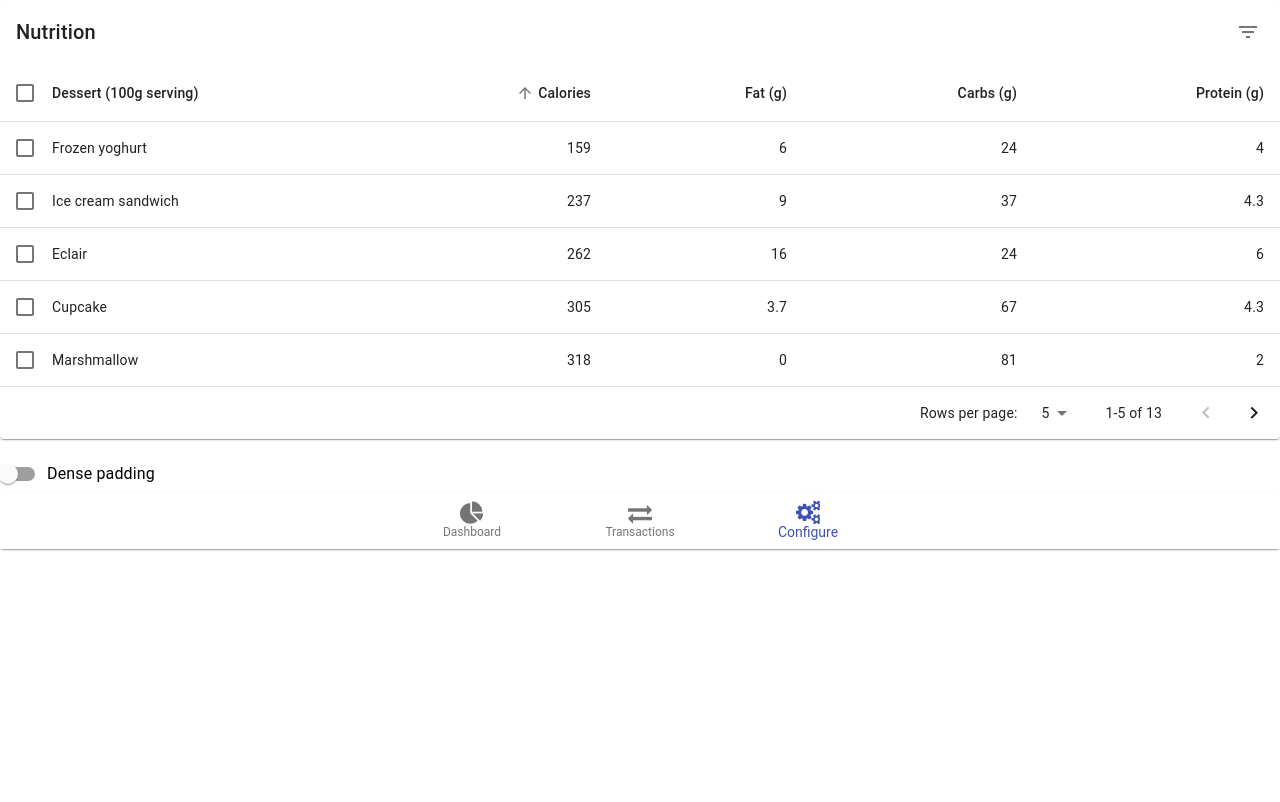
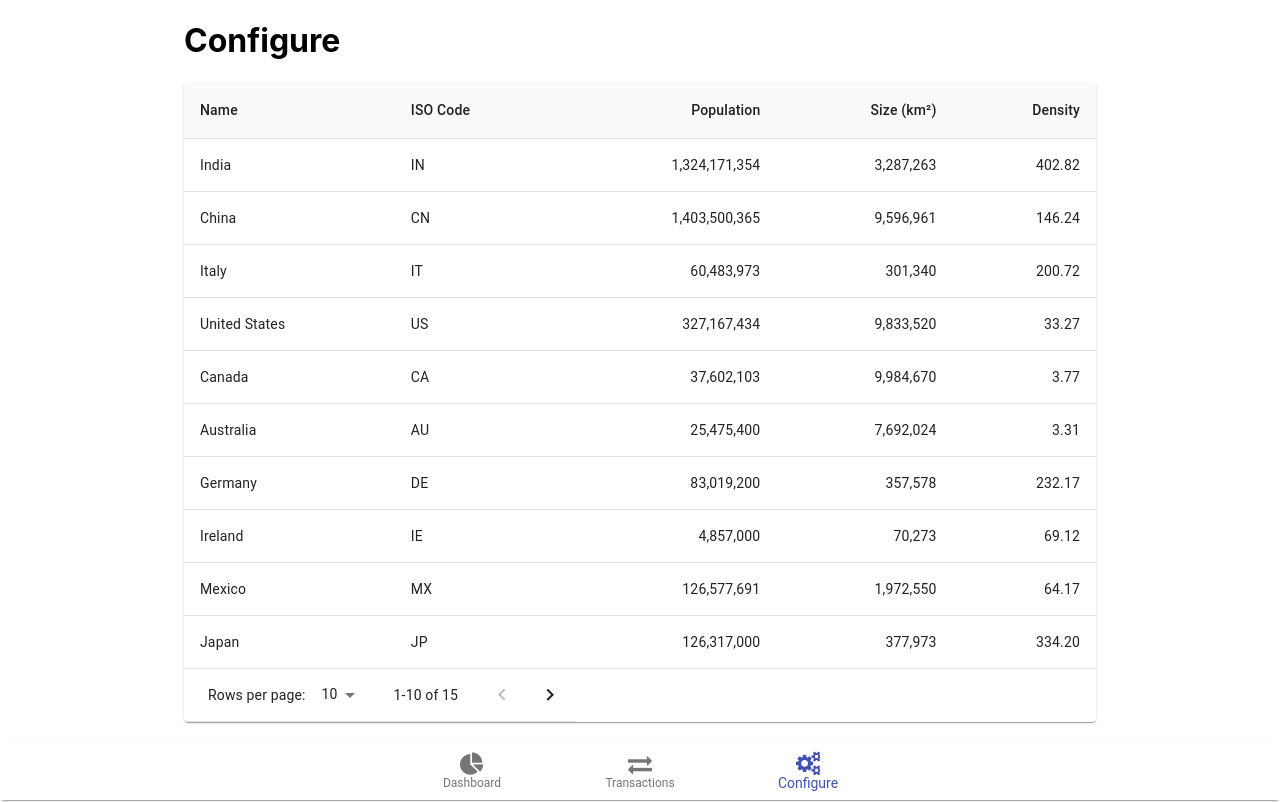
Before and after one commit to su-per-man/Invo, a React (Create React App) app: page / in a window 1280 px wide. Both pictures are taken after a click on the button "Configure". Built offline with nearby package versions, Linux system fonts and the light colour scheme.

Commit message:
CRUD Table with action navigation in footer

```diff
--- a/src/App.js
+++ b/src/App.js
@@ -4,7 +4,7 @@ import BottomNavBar from './components/BottomNavBar'
 import Dashboard from './components/Dashboard'
 import Transactions from './components/Transactions'
 import Configure from './components/Configure'
-import { Grow } from '@material-ui/core';
+import { Grow, Container } from '@material-ui/core';
 
 const menuList = [
   { id: "Dashboard", icon: "fa fa-pie-chart", link: <Dashboard /> },
@@ -29,7 +29,8 @@ export default class App extends React.Component {
   }
   render() {
     return (
-      <div>
+      <React.Fragment>
+        <Container maxWidth="md">
           {
             menuList.map((obj, i) =>
               <Grow in={this.state.clickedIndex === i} style={{ transformOrigin: '0 0 0' }} unmountOnExit={true}>
@@ -39,8 +40,11 @@ export default class App extends React.Component {
               </Grow>
             )
           }
+        </Container>
+        <div className="footer">
           <BottomNavBar menuConfig={menuList} clickHandler={this.changePage} />
-      </div >
+        </div>
+      </React.Fragment>
     );
   }
 }
--- a/src/components/CRUDTable.js
+++ b/src/components/CRUDTable.js
@@ -1,343 +1,105 @@
-import React from 'react';
-import PropTypes from 'prop-types';
-import clsx from 'clsx';
-import { lighten, makeStyles } from '@material-ui/core/styles';
-import Table from '@material-ui/core/Table';
-import TableBody from '@material-ui/core/TableBody';
-import TableCell from '@material-ui/core/TableCell';
-import TableContainer from '@material-ui/core/TableContainer';
-import TableHead from '@material-ui/core/TableHead';
-import TablePagination from '@material-ui/core/TablePagination';
-import TableRow from '@material-ui/core/TableRow';
-import TableSortLabel from '@material-ui/core/TableSortLabel';
-import Toolbar from '@material-ui/core/Toolbar';
-import Typography from '@material-ui/core/Typography';
-import Paper from '@material-ui/core/Paper';
-import Checkbox from '@material-ui/core/Checkbox';
-import IconButton from '@material-ui/core/IconButton';
-import Tooltip from '@material-ui/core/Tooltip';
-import FormControlLabel from '@material-ui/core/FormControlLabel';
-import Switch from '@material-ui/core/Switch';
-import DeleteIcon from '@material-ui/icons/Delete';
-import FilterListIcon from '@material-ui/icons/FilterList';
+import React from 'react'
+import {
+  Table, TableBody, TableCell, TableContainer, TableHead, TableRow, Paper, TablePagination
+} from '@material-ui/core';
 
-function createData(name, calories, fat, carbs, protein) {
-  return { name, calories, fat, carbs, protein };
+const columns = [
+  { id: 'name', label: 'Name', minWidth: 170 },
+  { id: 'code', label: 'ISO\u00a0Code', minWidth: 100 },
+  {
+    id: 'population',
+    label: 'Population',
+    minWidth: 170,
+    align: 'right',
+    format: (value) => value.toLocaleString('en-US'),
+  },
+  {
+    id: 'size',
+    label: 'Size\u00a0(km\u00b2)',
+    minWidth: 170,
+    align: 'right',
+    format: (value) => value.toLocaleString('en-US'),
+  },
+  {
+    id: 'density',
+    label: 'Density',
+    minWidth: 170,
+    align: 'right',
+    format: (value) => value.toFixed(2),
+  },
+];
+
+function createData(name, code, population, size) {
+  const density = population / size;
+  return { name, code, population, size, density };
 }
 
 const rows = [
-  createData('Cupcake', 305, 3.7, 67, 4.3),
-  createData('Donut', 452, 25.0, 51, 4.9),
-  createData('Eclair', 262, 16.0, 24, 6.0),
-  createData('Frozen yoghurt', 159, 6.0, 24, 4.0),
-  createData('Gingerbread', 356, 16.0, 49, 3.9),
-  createData('Honeycomb', 408, 3.2, 87, 6.5),
-  createData('Ice cream sandwich', 237, 9.0, 37, 4.3),
-  createData('Jelly Bean', 375, 0.0, 94, 0.0),
-  createData('KitKat', 518, 26.0, 65, 7.0),
-  createData('Lollipop', 392, 0.2, 98, 0.0),
-  createData('Marshmallow', 318, 0, 81, 2.0),
-  createData('Nougat', 360, 19.0, 9, 37.0),
-  createData('Oreo', 437, 18.0, 63, 4.0),
+  createData('India', 'IN', 1324171354, 3287263),
+  createData('China', 'CN', 1403500365, 9596961),
+  createData('Italy', 'IT', 60483973, 301340),
+  createData('United States', 'US', 327167434, 9833520),
+  createData('Canada', 'CA', 37602103, 9984670),
+  createData('Australia', 'AU', 25475400, 7692024),
+  createData('Germany', 'DE', 83019200, 357578),
+  createData('Ireland', 'IE', 4857000, 70273),
+  createData('Mexico', 'MX', 126577691, 1972550),
+  createData('Japan', 'JP', 126317000, 377973),
+  createData('France', 'FR', 67022000, 640679),
+  createData('United Kingdom', 'GB', 67545757, 242495),
+  createData('Russia', 'RU', 146793744, 17098246),
+  createData('Nigeria', 'NG', 200962417, 923768),
+  createData('Brazil', 'BR', 210147125, 8515767),
 ];
 
-function descendingComparator(a, b, orderBy) {
-  if (b[orderBy] < a[orderBy]) {
-    return -1;
-  }
-  if (b[orderBy] > a[orderBy]) {
-    return 1;
-  }
-  return 0;
-}
-
-function getComparator(order, orderBy) {
-  return order === 'desc'
-    ? (a, b) => descendingComparator(a, b, orderBy)
-    : (a, b) => -descendingComparator(a, b, orderBy);
-}
-
-function stableSort(array, comparator) {
-  const stabilizedThis = array.map((el, index) => [el, index]);
-  stabilizedThis.sort((a, b) => {
-    const order = comparator(a[0], b[0]);
-    if (order !== 0) return order;
-    return a[1] - b[1];
-  });
-  return stabilizedThis.map((el) => el[0]);
-}
-
-const headCells = [
-  { id: 'name', numeric: false, disablePadding: true, label: 'Dessert (100g serving)' },
-  { id: 'calories', numeric: true, disablePadding: false, label: 'Calories' },
-  { id: 'fat', numeric: true, disablePadding: false, label: 'Fat (g)' },
-  { id: 'carbs', numeric: true, disablePadding: false, label: 'Carbs (g)' },
-  { id: 'protein', numeric: true, disablePadding: false, label: 'Protein (g)' },
-];
-
-function EnhancedTableHead(props) {
-  const { classes, onSelectAllClick, order, orderBy, numSelected, rowCount, onRequestSort } = props;
-  const createSortHandler = (property) => (event) => {
-    onRequestSort(event, property);
-  };
-
-  return (
-    <TableHead>
-      <TableRow>
-        <TableCell padding="checkbox">
-          <Checkbox
-            indeterminate={numSelected > 0 && numSelected < rowCount}
-            checked={rowCount > 0 && numSelected === rowCount}
-            onChange={onSelectAllClick}
-            inputProps={{ 'aria-label': 'select all desserts' }}
-          />
-        </TableCell>
-        {headCells.map((headCell) => (
-          <TableCell
-            key={headCell.id}
-            align={headCell.numeric ? 'right' : 'left'}
-            padding={headCell.disablePadding ? 'none' : 'default'}
-            sortDirection={orderBy === headCell.id ? order : false}
-          >
-            <TableSortLabel
-              active={orderBy === headCell.id}
-              direction={orderBy === headCell.id ? order : 'asc'}
-              onClick={createSortHandler(headCell.id)}
-            >
-              {headCell.label}
-              {orderBy === headCell.id ? (
-                <span className={classes.visuallyHidden}>
-                  {order === 'desc' ? 'sorted descending' : 'sorted ascending'}
-                </span>
-              ) : null}
-            </TableSortLabel>
-          </TableCell>
-        ))}
-      </TableRow>
-    </TableHead>
-  );
-}
-
-EnhancedTableHead.propTypes = {
-  classes: PropTypes.object.isRequired,
-  numSelected: PropTypes.number.isRequired,
-  onRequestSort: PropTypes.func.isRequired,
-  onSelectAllClick: PropTypes.func.isRequired,
-  order: PropTypes.oneOf(['asc', 'desc']).isRequired,
-  orderBy: PropTypes.string.isRequired,
-  rowCount: PropTypes.number.isRequired,
-};
-
-const useToolbarStyles = makeStyles((theme) => ({
-  root: {
-    paddingLeft: theme.spacing(2),
-    paddingRight: theme.spacing(1),
-  },
-  highlight:
-    theme.palette.type === 'light'
-      ? {
-          color: theme.palette.secondary.main,
-          backgroundColor: lighten(theme.palette.secondary.light, 0.85),
-        }
-      : {
-          color: theme.palette.text.primary,
-          backgroundColor: theme.palette.secondary.dark,
-        },
-  title: {
-    flex: '1 1 100%',
-  },
-}));
-
-const EnhancedTableToolbar = (props) => {
-  const classes = useToolbarStyles();
-  const { numSelected } = props;
-
-  return (
-    <Toolbar
-      className={clsx(classes.root, {
-        [classes.highlight]: numSelected > 0,
-      })}
-    >
-      {numSelected > 0 ? (
-        <Typography className={classes.title} color="inherit" variant="subtitle1" component="div">
-          {numSelected} selected
-        </Typography>
-      ) : (
-        <Typography className={classes.title} variant="h6" id="tableTitle" component="div">
-          Nutrition
-        </Typography>
-      )}
-
-      {numSelected > 0 ? (
-        <Tooltip title="Delete">
-          <IconButton aria-label="delete">
-            <DeleteIcon />
-          </IconButton>
-        </Tooltip>
-      ) : (
-        <Tooltip title="Filter list">
-          <IconButton aria-label="filter list">
-            <FilterListIcon />
-          </IconButton>
-        </Tooltip>
-      )}
-    </Toolbar>
-  );
-};
-
-EnhancedTableToolbar.propTypes = {
-  numSelected: PropTypes.number.isRequired,
-};
-
-const useStyles = makeStyles((theme) => ({
-  root: {
-    width: '100%',
-  },
-  paper: {
-    width: '100%',
-    marginBottom: theme.spacing(2),
-  },
-  table: {
-    minWidth: 750,
-  },
-  visuallyHidden: {
-    border: 0,
-    clip: 'rect(0 0 0 0)',
-    height: 1,
-    margin: -1,
-    overflow: 'hidden',
-    padding: 0,
-    position: 'absolute',
-    top: 20,
-    width: 1,
-  },
-}));
-
-export default function EnhancedTable() {
-  const classes = useStyles();
-  const [order, setOrder] = React.useState('asc');
-  const [orderBy, setOrderBy] = React.useState('calories');
-  const [selected, setSelected] = React.useState([]);
+export default function StickyHeadTable() {
   const [page, setPage] = React.useState(0);
-  const [dense, setDense] = React.useState(false);
-  const [rowsPerPage, setRowsPerPage] = React.useState(5);
-
-  const handleRequestSort = (event, property) => {
-    const isAsc = orderBy === property && order === 'asc';
-    setOrder(isAsc ? 'desc' : 'asc');
-    setOrderBy(property);
-  };
-
-  const handleSelectAllClick = (event) => {
-    if (event.target.checked) {
-      const newSelecteds = rows.map((n) => n.name);
-      setSelected(newSelecteds);
-      return;
-    }
-    setSelected([]);
-  };
-
-  const handleClick = (event, name) => {
-    const selectedIndex = selected.indexOf(name);
-    let newSelected = [];
-
-    if (selectedIndex === -1) {
-      newSelected = newSelected.concat(selected, name);
-    } else if (selectedIndex === 0) {
-      newSelected = newSelected.concat(selected.slice(1));
-    } else if (selectedIndex === selected.length - 1) {
-      newSelected = newSelected.concat(selected.slice(0, -1));
-    } else if (selectedIndex > 0) {
-      newSelected = newSelected.concat(
-        selected.slice(0, selectedIndex),
-        selected.slice(selectedIndex + 1),
-      );
-    }
-
-    setSelected(newSelected);
-  };
+  const [rowsPerPage, setRowsPerPage] = React.useState(10);
 
   const handleChangePage = (event, newPage) => {
     setPage(newPage);
   };
 
   const handleChangeRowsPerPage = (event) => {
-    setRowsPerPage(parseInt(event.target.value, 10));
+    setRowsPerPage(+event.target.value);
     setPage(0);
   };
 
-  const handleChangeDense = (event) => {
-    setDense(event.target.checked);
-  };
-
-  const isSelected = (name) => selected.indexOf(name) !== -1;
-
-  const emptyRows = rowsPerPage - Math.min(rowsPerPage, rows.length - page * rowsPerPage);
-
   return (
-    <div className={classes.root}>
-      <Paper className={classes.paper}>
-        <EnhancedTableToolbar numSelected={selected.length} />
+    <Paper>
       <TableContainer>
-          <Table
-            className={classes.table}
-            aria-labelledby="tableTitle"
-            size={dense ? 'small' : 'medium'}
-            aria-label="enhanced table"
+        <Table stickyHeader aria-label="sticky table">
+          <TableHead>
+            <TableRow>
+              {columns.map((column) => (
+                <TableCell
+                  key={column.id}
+                  align={column.align}
                 >
-            <EnhancedTableHead
-              classes={classes}
-              numSelected={selected.length}
-              order={order}
-              orderBy={orderBy}
-              onSelectAllClick={handleSelectAllClick}
-              onRequestSort={handleRequestSort}
-              rowCount={rows.length}
-            />
+                  {column.label}
+                </TableCell>
+              ))}
+            </TableRow>
+          </TableHead>
           <TableBody>
-              {stableSort(rows, getComparator(order, orderBy))
-                .slice(page * rowsPerPage, page * rowsPerPage + rowsPerPage)
-                .map((row, index) => {
-                  const isItemSelected = isSelected(row.name);
-                  const labelId = `enhanced-table-checkbox-${index}`;
-
+            {rows.slice(page * rowsPerPage, page * rowsPerPage + rowsPerPage).map((row) => {
               return (
-                    <TableRow
-                      hover
-                      onClick={(event) => handleClick(event, row.name)}
-                      role="checkbox"
-                      aria-checked={isItemSelected}
-                      tabIndex={-1}
-                      key={row.name}
-                      selected={isItemSelected}
-                    >
-                      <TableCell padding="checkbox">
-                        <Checkbox
-                          checked={isItemSelected}
-                          inputProps={{ 'aria-labelledby': labelId }}
-                        />
+                <TableRow hover tabIndex={-1} key={row.code}>
+                  {columns.map((column) => {
+                    const value = row[column.id];
+                    return (
+                      <TableCell key={column.id} align={column.align}>
+                        {column.format && typeof value === 'number' ? column.format(value) : value}
                       </TableCell>
-                      <TableCell component="th" id={labelId} scope="row" padding="none">
-                        {row.name}
-                      </TableCell>
-                      <TableCell align="right">{row.calories}</TableCell>
-                      <TableCell align="right">{row.fat}</TableCell>
-                      <TableCell align="right">{row.carbs}</TableCell>
-                      <TableCell align="right">{row.protein}</TableCell>
+                    );
+                  })}
                 </TableRow>
               );
             })}
-              {emptyRows > 0 && (
-                <TableRow style={{ height: (dense ? 33 : 53) * emptyRows }}>
-                  <TableCell colSpan={6} />
-                </TableRow>
-              )}
           </TableBody>
         </Table>
       </TableContainer>
       <TablePagination
-          rowsPerPageOptions={[5, 10, 25]}
-          component="div"
         count={rows.length}
         rowsPerPage={rowsPerPage}
         page={page}
@@ -345,10 +107,5 @@ export default function EnhancedTable() {
         onChangeRowsPerPage={handleChangeRowsPerPage}
       />
     </Paper>
-      <FormControlLabel
-        control={<Switch checked={dense} onChange={handleChangeDense} />}
-        label="Dense padding"
-      />
-    </div>
   );
 }
--- a/src/components/Configure.js
+++ b/src/components/Configure.js
@@ -1,10 +1,13 @@
-import React from 'react';
+import React from 'react'
 import CRUDTable from './CRUDTable'
 
 export default class Transaction extends React.Component {
     render() {
         return (
-            <CRUDTable/>
+            <React.Fragment>
+                <h1>Configure</h1>
+                <CRUDTable />
+            </React.Fragment>
         );
     }
 }
--- a/src/index.css
+++ b/src/index.css
@@ -1,13 +1,25 @@
 body {
-  margin: 0;
-  font-family: -apple-system, BlinkMacSystemFont, 'Segoe UI', 'Roboto', 'Oxygen',
-    'Ubuntu', 'Cantarell', 'Fira Sans', 'Droid Sans', 'Helvetica Neue',
-    sans-serif;
-  -webkit-font-smoothing: antialiased;
-  -moz-osx-font-smoothing: grayscale;
+    margin: 0;
+    margin-bottom: 5rem;
+    font-family: -apple-system, BlinkMacSystemFont, 'Segoe UI', 'Roboto', 'Oxygen', 'Ubuntu', 'Cantarell', 'Fira Sans', 'Droid Sans', 'Helvetica Neue', sans-serif;
+    -webkit-font-smoothing: antialiased;
+    -moz-osx-font-smoothing: grayscale;
 }
 
 code {
-  font-family: source-code-pro, Menlo, Monaco, Consolas, 'Courier New',
-    monospace;
+    font-family: source-code-pro, Menlo, Monaco, Consolas, 'Courier New', monospace;
 }
+
+.footer {
+    position: fixed;
+    bottom: 0;
+    width: 100%;
+}
+
+.tableActionsFooter{
+    flex-shrink: 0;
+    margin-left: 2;
+}
+.tableActionsFooter i {
+    font-size: medium;
+}
```
Lines whose indentation alone changed are shown as unchanged.
